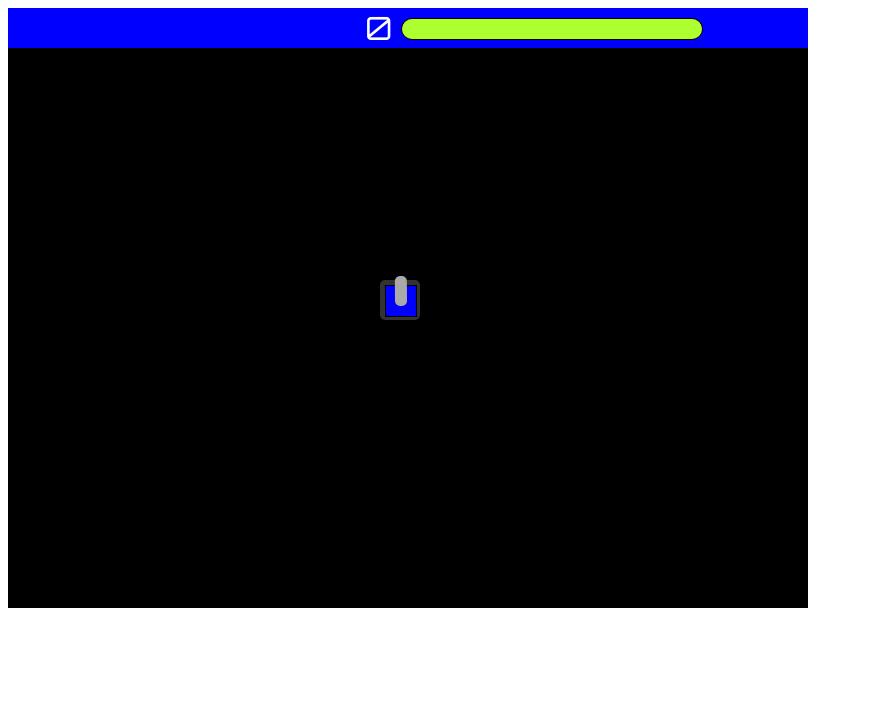
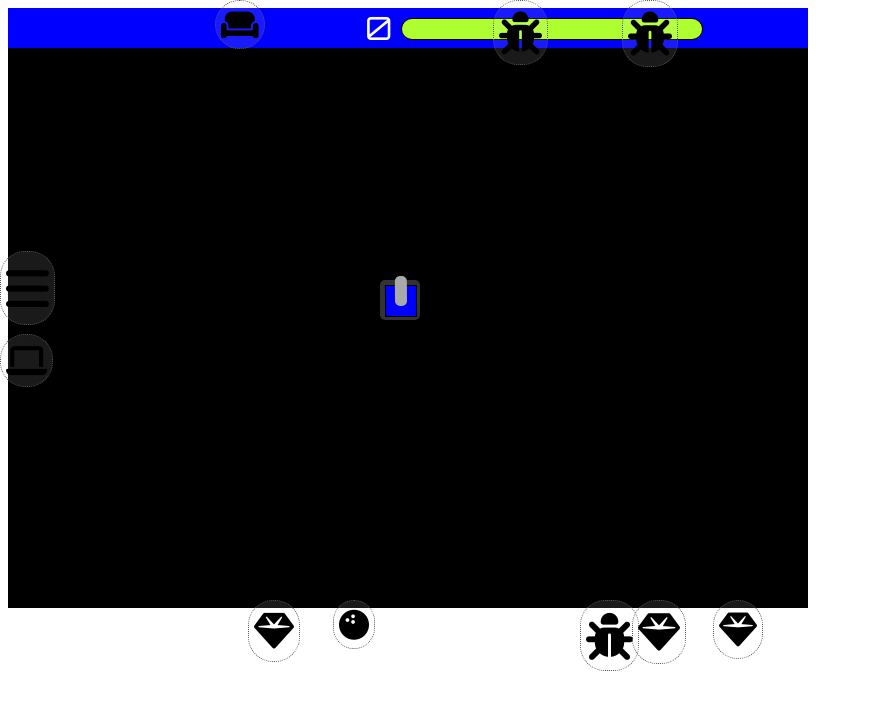
Before and after one commit to Sean-Drew/free-icon-invaders, a plain HTML site: page index.html in a window 1280 px wide. Both pictures are taken after a click on the element "Start Game". Shown: the whole page, without its empty margins (0-871 px from the left). Drawn offline with Linux system fonts and the light colour scheme.

Commit message:
Add bad guys
Added bad guys, starting at random spaces on game board, linked to
fontawesome CDN for graphics.

```diff
--- a/index.html
+++ b/index.html
@@ -34,6 +34,7 @@
 
         </div>
 
+        <script src="https://use.fontawesome.com/6364a56b21.js"></script>
         <script src="script.js"></script>
     </body>
 
--- a/script.js
+++ b/script.js
@@ -1,4 +1,5 @@
 // Global variables
+const icons =  ["bars", "bug", "bowling-ball", "coffee", "couch", "football-ball", "gem", "laptop"] // Bring some icons in from fontawesome CDN
 const btnStart = document.querySelector('.btnStart')
 const gameOverEle = document.getElementById('gameOverEle')
 const container = document.getElementById('container')
@@ -59,8 +60,61 @@ function startGame() {
             barwidth: 100,
             lives: 100
         }
-        //setup badguys
+        setupBadguys(10)
     animateGame = requestAnimationFrame(playGame)
+}
+
+function randomMe(num) {
+    return Math.floor(Math.random() * num)
+}
+
+function setupBadguys(num) {
+    for (let x = 0; x < num; x++) {
+        badmaker()
+    }
+}
+
+function badmaker() {
+    let div = document.createElement('div')
+    let myIcon = `fa-${icons[randomMe(icons.length)]}`
+    let x, y, xmove, ymove
+    let randomStart = randomMe(4)
+    let dirSet = randomMe(4) + 1
+    let dirPos = randomMe(7) - 3
+    switch (randomStart) {
+        case 0:
+            x = 0
+            y = randomMe(600)
+            ymove = dirPos
+            xmove = dirSet
+            break
+        case 1:
+            x = 800
+            y = randomMe(600)
+            ymove = dirPos
+            xmove = dirSet * (-1)
+            break
+        case 2:
+            x = randomMe(800)
+            y = 0
+            ymove = dirSet
+            xmove = dirPos
+            break
+        case 3:
+            x = randomMe(800)
+            y = 600
+            ymove = dirSet * (-1)
+            xmove = dirPos
+            break
+    }
+    div.innerHTML = `<i class="fas ${myIcon}"></i>`
+    div.setAttribute('class', 'baddy')
+    div.style.fontSize = `${randomMe(20) + 30}px`
+    div.style.left = `${x}px`
+    div.style.top = `${y}px`
+    div.moverx = xmove
+    div.movery = ymove
+    container.appendChild(div)
 }
 
 function moveShots() {
--- a/style.css
+++ b/style.css
@@ -107,3 +107,12 @@ body {
     border-radius: 50px;
     z-index: 1;
 }
+
+.baddy {
+    position: absolute;
+    padding: 5px;
+    text-align: center;
+    border: 1px dotted #555;
+    background-color: rgba(255, 255, 255, 0.1);
+    border-radius: 25px;
+}
```
